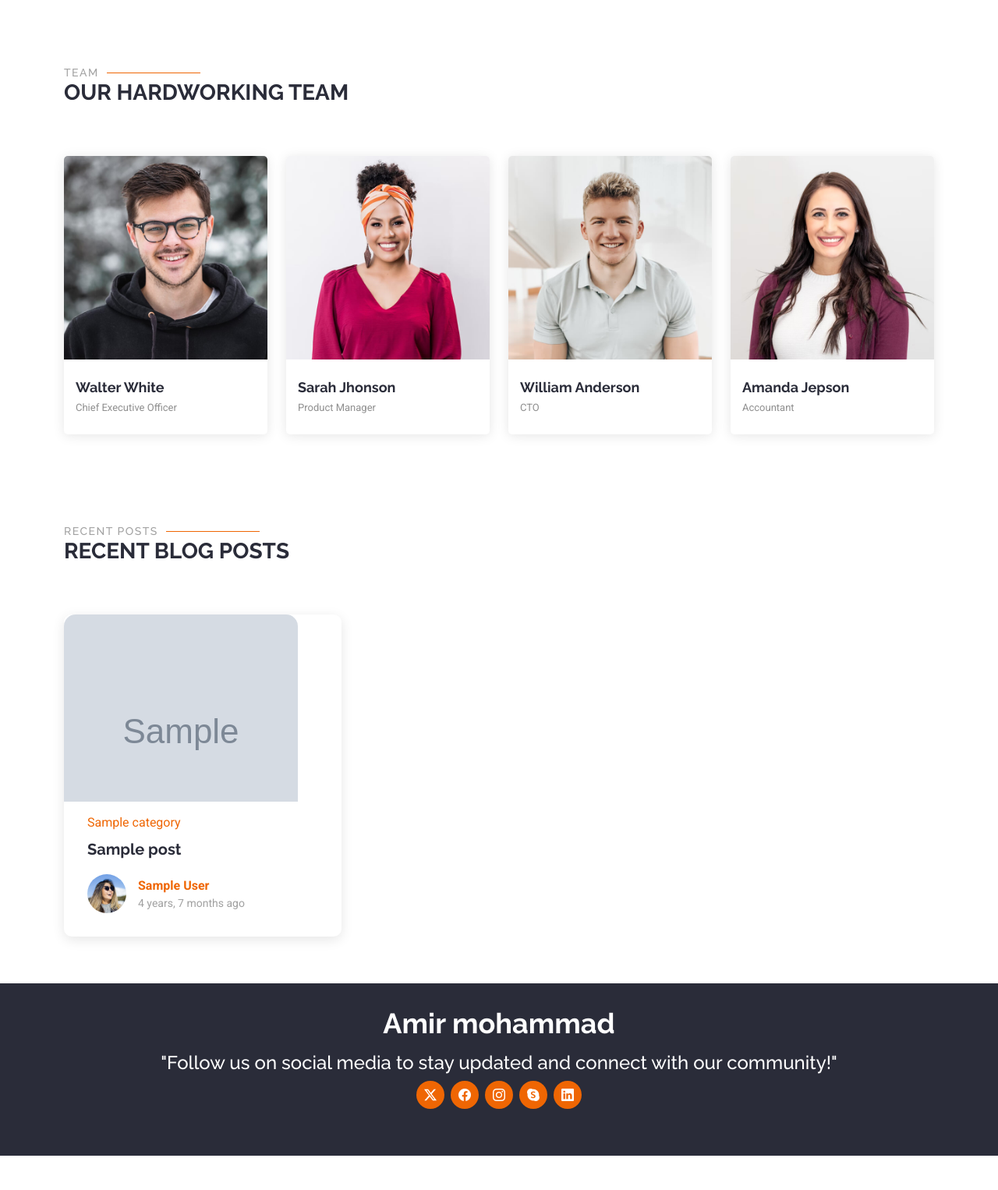
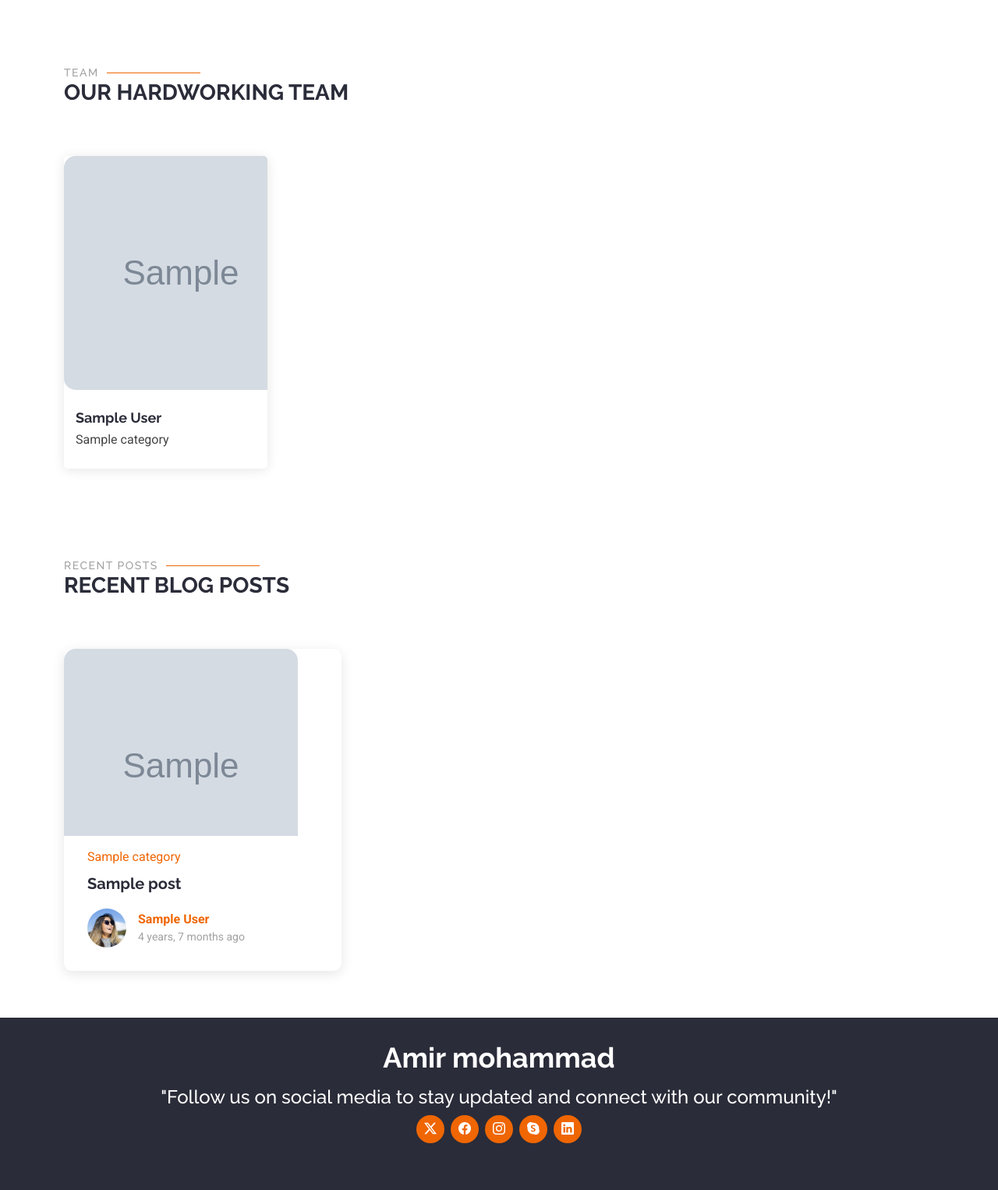
Before and after one commit to amirrezaee01/weblog, a Django app: page / in a window 1280 px wide. Shown: the part 3523-5049 px from the top of the page at 78% size. Before the commit the page ends 5005 px from the top, so only its background shows below. Run offline with Django 4.2, Linux system fonts and the light colour scheme; tables that the repository leaves empty hold one stand-in row (values such as "Sample post"); grey boxes marked "Sample" are stand-in pictures; some libraries are stand-ins or nearby versions.

Commit message:
make the team real

```diff
--- a/templates/website/index.html
+++ b/templates/website/index.html
@@ -76,7 +76,7 @@
 
 
     <!-- Team Section -->
-    {% include 'website/team.html' %}
+    {% teampost %}
 
     <!-- /Team Section -->
 
--- a/templates/website/team.html
+++ b/templates/website/team.html
@@ -10,11 +10,12 @@
     <div class="container">
 
         <div class="row gy-4">
+            {% for post in posts %}
 
             <div class="col-lg-3 col-md-6 d-flex align-items-stretch" data-aos="fade-up" data-aos-delay="100">
                 <div class="team-member">
                     <div class="member-img">
-                        <img src="{% static 'img/team/team-1.jpg' %}" class="img-fluid" alt="">
+                        <img src="{{post.image.url}}" class="img-fluidd" alt="">
                         <div class="social">
                             <a href=""><i class="bi bi-twitter-x"></i></a>
                             <a href=""><i class="bi bi-facebook"></i></a>
@@ -23,65 +24,18 @@
                         </div>
                     </div>
                     <div class="member-info">
-                        <h4>Walter White</h4>
-                        <span>Chief Executive Officer</span>
+                        <a href="{% url 'blog:author' author_username=post.author.username %}">
+                            <h4>{{post.author.get_full_name}}</h4>
+                        </a>
+                        {% for cat in post.category.all %}
+                        <a>{{cat.name}}</a>
+                        {% if not forloop.last %},
+                        {% endif %}
+                        {% endfor %}
                     </div>
                 </div>
             </div><!-- End Team Member -->
-
-            <div class="col-lg-3 col-md-6 d-flex align-items-stretch" data-aos="fade-up" data-aos-delay="200">
-                <div class="team-member">
-                    <div class="member-img">
-                        <img src="{% static 'img/team/team-2.jpg' %}" class="img-fluid" alt="">
-                        <div class="social">
-                            <a href=""><i class="bi bi-twitter-x"></i></a>
-                            <a href=""><i class="bi bi-facebook"></i></a>
-                            <a href=""><i class="bi bi-instagram"></i></a>
-                            <a href=""><i class="bi bi-linkedin"></i></a>
-                        </div>
-                    </div>
-                    <div class="member-info">
-                        <h4>Sarah Jhonson</h4>
-                        <span>Product Manager</span>
-                    </div>
-                </div>
-            </div><!-- End Team Member -->
-
-            <div class="col-lg-3 col-md-6 d-flex align-items-stretch" data-aos="fade-up" data-aos-delay="300">
-                <div class="team-member">
-                    <div class="member-img">
-                        <img src="{% static 'img/team/team-3.jpg' %}" class="img-fluid" alt="">
-                        <div class="social">
-                            <a href=""><i class="bi bi-twitter-x"></i></a>
-                            <a href=""><i class="bi bi-facebook"></i></a>
-                            <a href=""><i class="bi bi-instagram"></i></a>
-                            <a href=""><i class="bi bi-linkedin"></i></a>
-                        </div>
-                    </div>
-                    <div class="member-info">
-                        <h4>William Anderson</h4>
-                        <span>CTO</span>
-                    </div>
-                </div>
-            </div><!-- End Team Member -->
-
-            <div class="col-lg-3 col-md-6 d-flex align-items-stretch" data-aos="fade-up" data-aos-delay="400">
-                <div class="team-member">
-                    <div class="member-img">
-                        <img src="{% static 'img/team/team-4.jpg' %}" class="img-fluid" alt="">
-                        <div class="social">
-                            <a href=""><i class="bi bi-twitter-x"></i></a>
-                            <a href=""><i class="bi bi-facebook"></i></a>
-                            <a href=""><i class="bi bi-instagram"></i></a>
-                            <a href=""><i class="bi bi-linkedin"></i></a>
-                        </div>
-                    </div>
-                    <div class="member-info">
-                        <h4>Amanda Jepson</h4>
-                        <span>Accountant</span>
-                    </div>
-                </div>
-            </div><!-- End Team Member -->
+            {% endfor %}
 
         </div>
 
--- a/website/templatetags/website_tags.py
+++ b/website/templatetags/website_tags.py
@@ -9,3 +9,9 @@ def latestpost():
     now = timezone.now()
     posts = Post.objects.filter(published_date__lte=now,status=1).order_by('-published_date')[:3]
     return{'posts':posts}
+
+@register.inclusion_tag('website/team.html')
+def teampost():
+    now = timezone.now()
+    posts = Post.objects.filter(published_date__lte=now,status=1).order_by('published_date')[:4]
+    return{'posts':posts}
```
